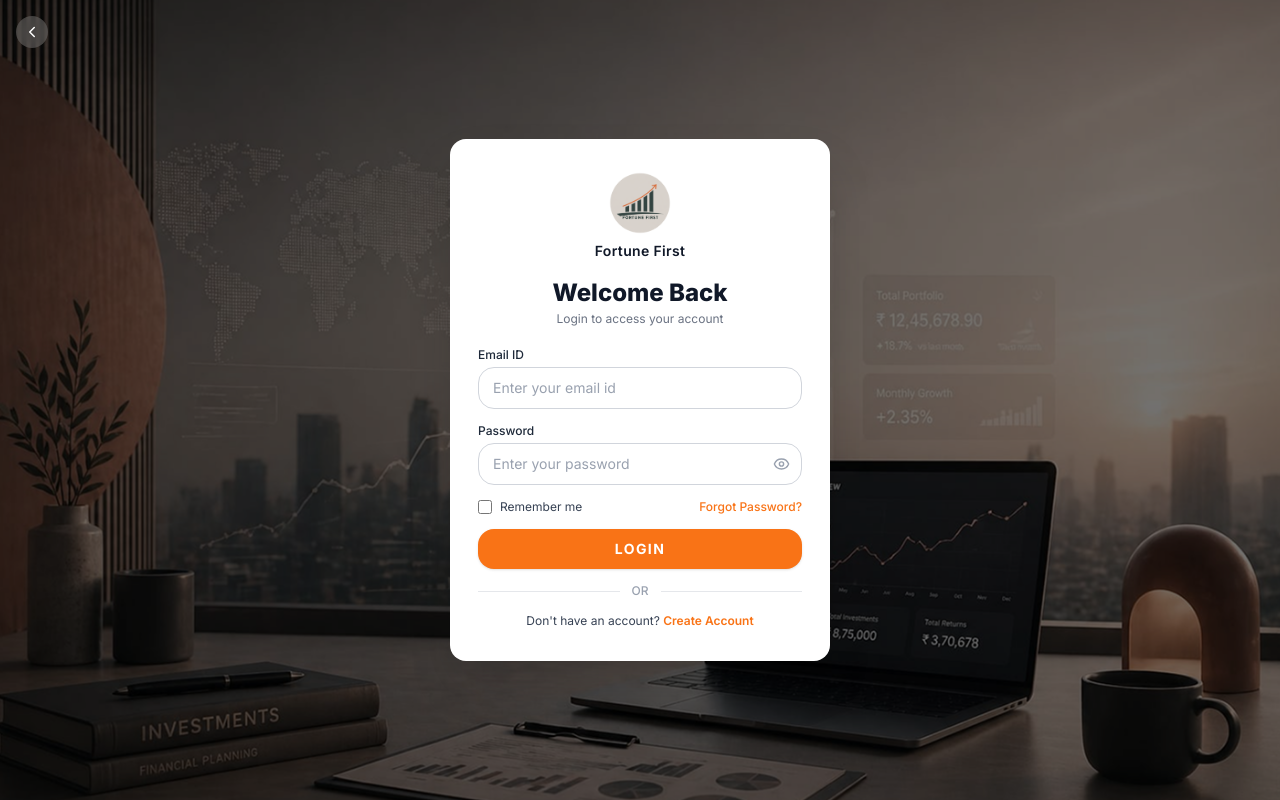
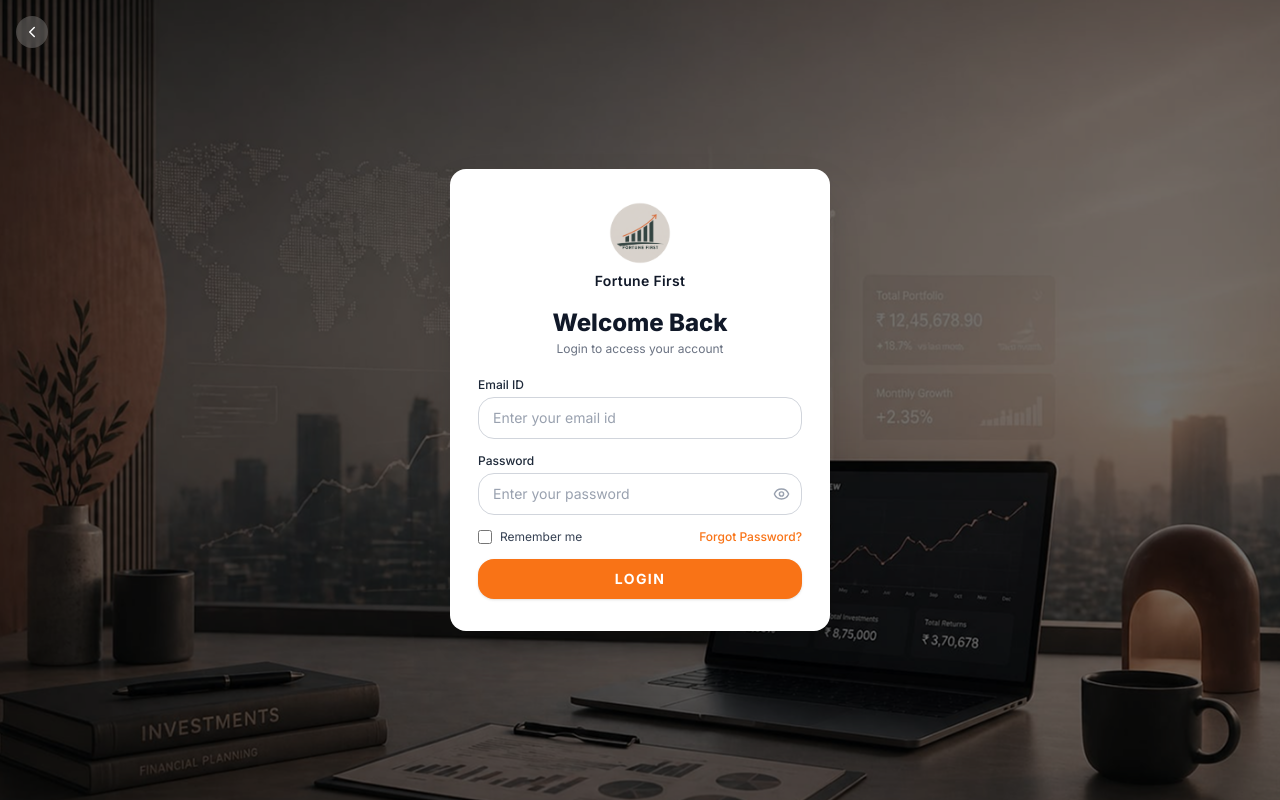
Before and after one commit to Adityagautam2004/Fortune-First-, a Next.js app in the folder fortune-first-frontend/: page /login in a window 1280 px wide. Built offline with nearby package versions, Linux system fonts and the light colour scheme; no server answers.

Commit message:
feat: implement login form component with role-based routing and password visibility toggle

```diff
--- a/fortune-first-frontend/src/features/auth/components/login-form.tsx
+++ b/fortune-first-frontend/src/features/auth/components/login-form.tsx
@@ -104,19 +104,6 @@ export function LoginForm() {
         >
           Login
         </Button>
-
-        <div className="flex items-center gap-3">
-          <div className="h-px flex-1 bg-gray-200" />
-          <span className="text-xs font-medium text-gray-400">OR</span>
-          <div className="h-px flex-1 bg-gray-200" />
-        </div>
-
-        <p className="text-center text-xs text-gray-700">
-          Don&apos;t have an account?{' '}
-          <Link href="/signup" className="font-semibold text-[#f97316] hover:text-[#ea580c]">
-            Create Account
-          </Link>
-        </p>
       </form>
     </>
   );
```
